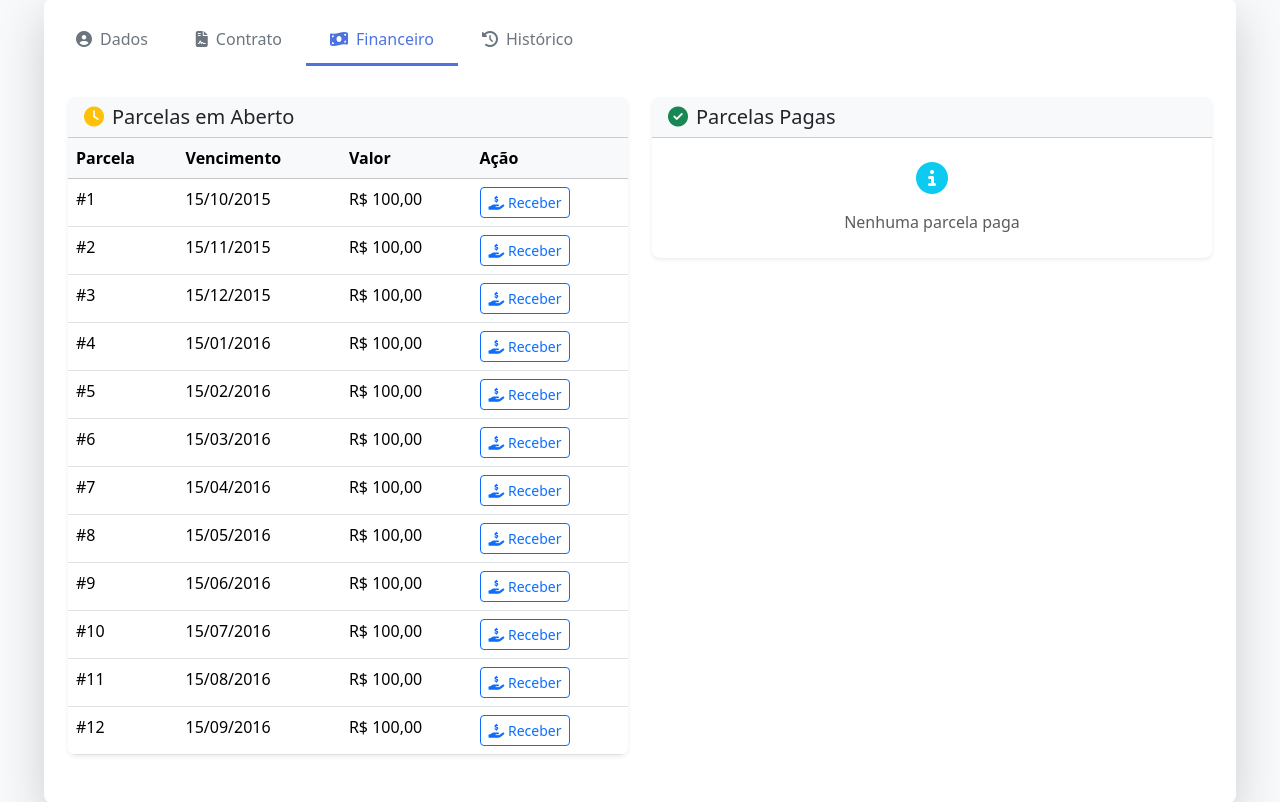
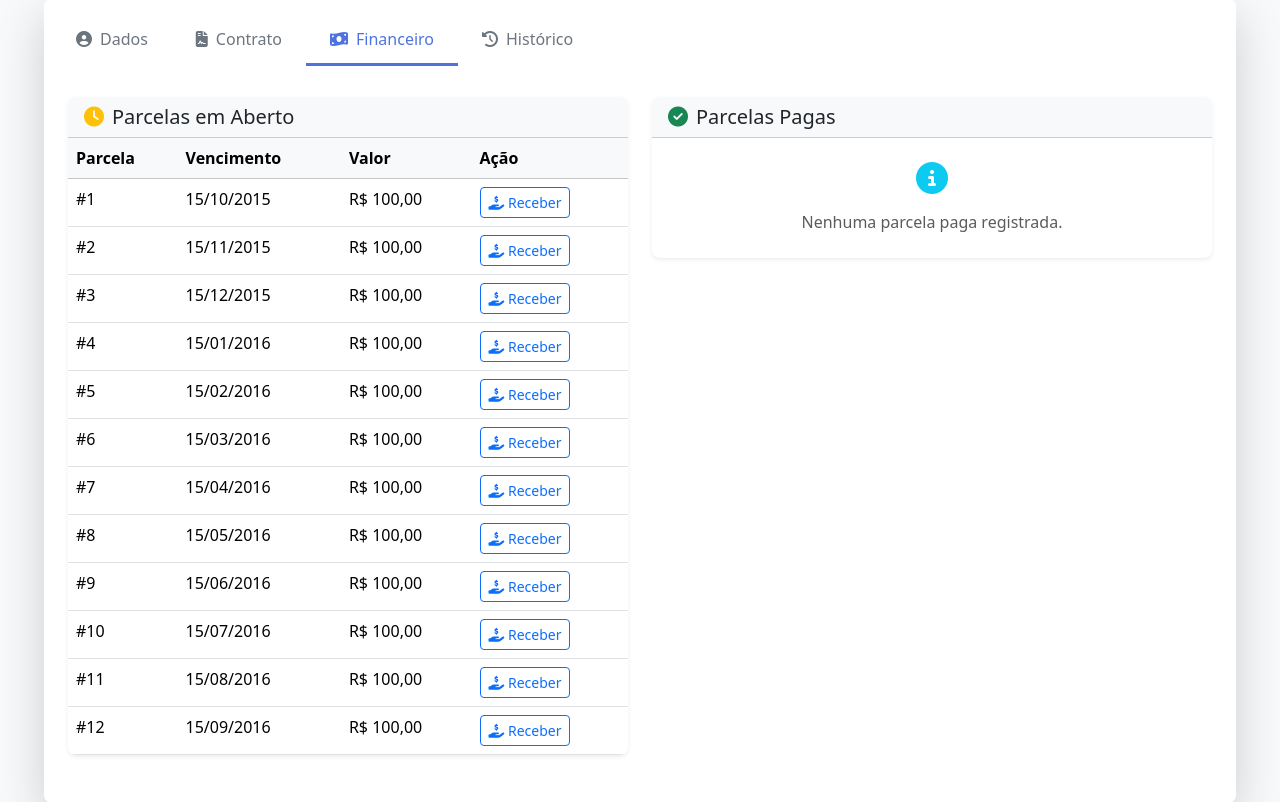
Before and after one commit to fabianofrsx/dentalclinic, a Django app: page /financeiro/paciente/2/ in a window 1280 px wide, after a click on "Financeiro". Shown: the part 177-979 px from the top of the page. Run offline with Django 5.2, Linux system fonts and the light colour scheme; data comes from the database, SQL or seed files in the repository; some libraries are stand-ins or nearby versions.

Commit message:
valor pago

```diff
--- a/financeiro/templates/financeiro/paciente/ficha.html
+++ b/financeiro/templates/financeiro/paciente/ficha.html
@@ -291,7 +291,7 @@
                                     {% else %}
                                     <div class="p-4 text-center text-muted">
                                         <i class="fas fa-info-circle fa-2x text-info mb-3"></i>
-                                        <p class="mb-0">Nenhuma parcela paga </p>
+                                        <p class="mb-0">Nenhuma parcela paga registrada.</p>
                                     </div>
                                     {% endif %}
                                 </div>
```
